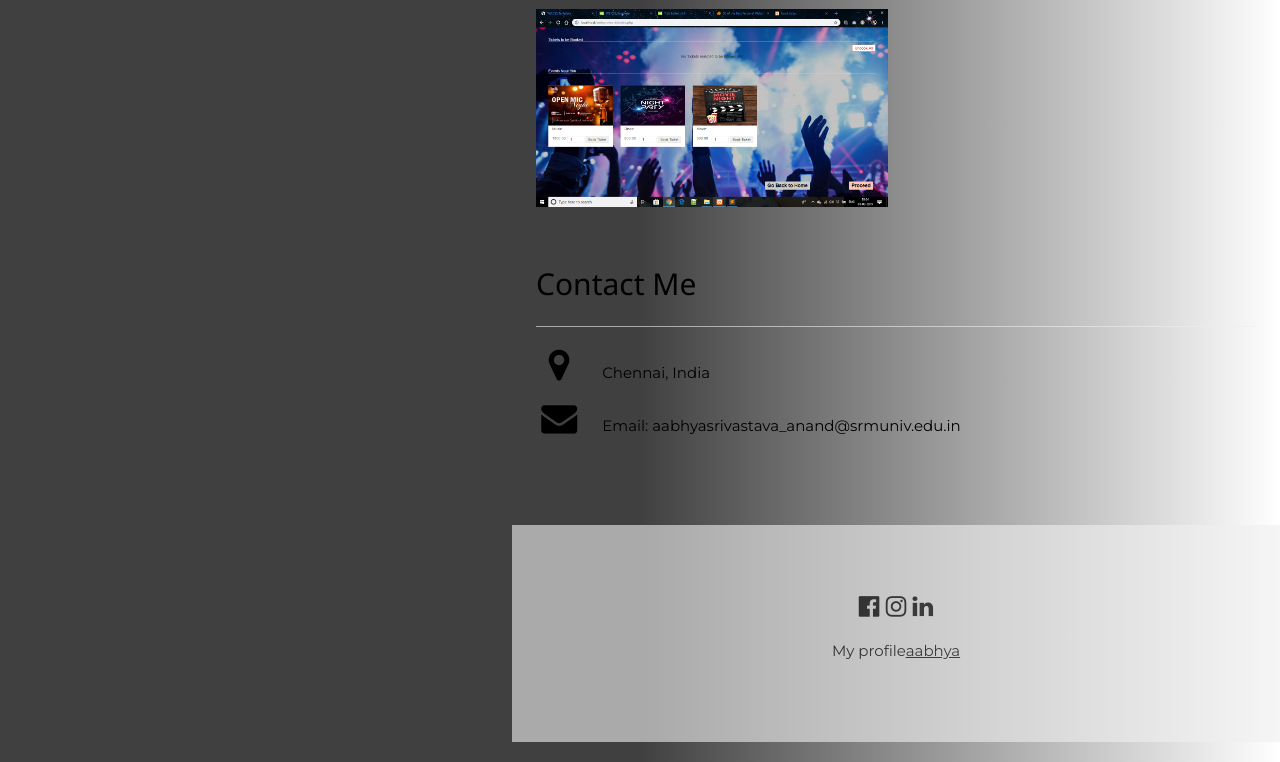
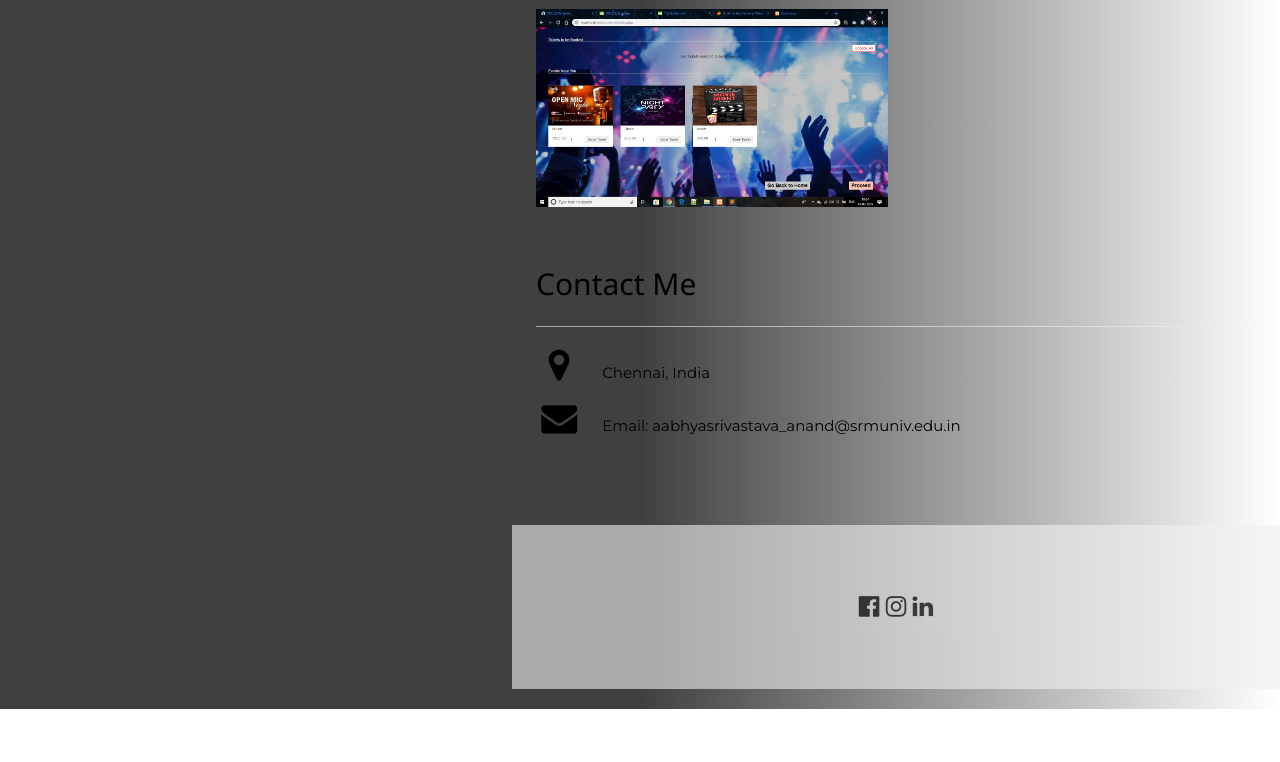
Before and after one commit to aabhya/myprofile.github.io, a plain HTML site: page index.html in a window 1280 px wide. Shown: the part 1908-2670 px from the top of the page. After the commit the page ends 2617 px from the top, so only its background shows below. Drawn offline with nearby package versions, Linux system fonts and the light colour scheme.

Commit message:
Update index.html

```diff
--- a/index.html
+++ b/index.html
@@ -107,7 +107,6 @@ Adaptable, Goal Oriented and dependable technical engineering student currently
     <a href=" https://www.facebook.com/aabhya.srivastava"><i class="fa fa-facebook-official w3-hover-opacity"></i></a>
     <a href=" https://www.instagram.com/aabhya_srivastava"><i class="fa fa-instagram w3-hover-opacity"></i></a>
     <a href="https://www.linkedin.com/in/aabhya-srivastava-213740142/"><i class="fa fa-linkedin w3-hover-opacity"></i></a>
-    <p class="w3-medium w3-text-black">My profile<a href="https://www.w3schools.com/w3css/default.asp" target="_blank" class="w3-hover-text-green">aabhya</a></p>
   </footer>
 
 </div>
```
